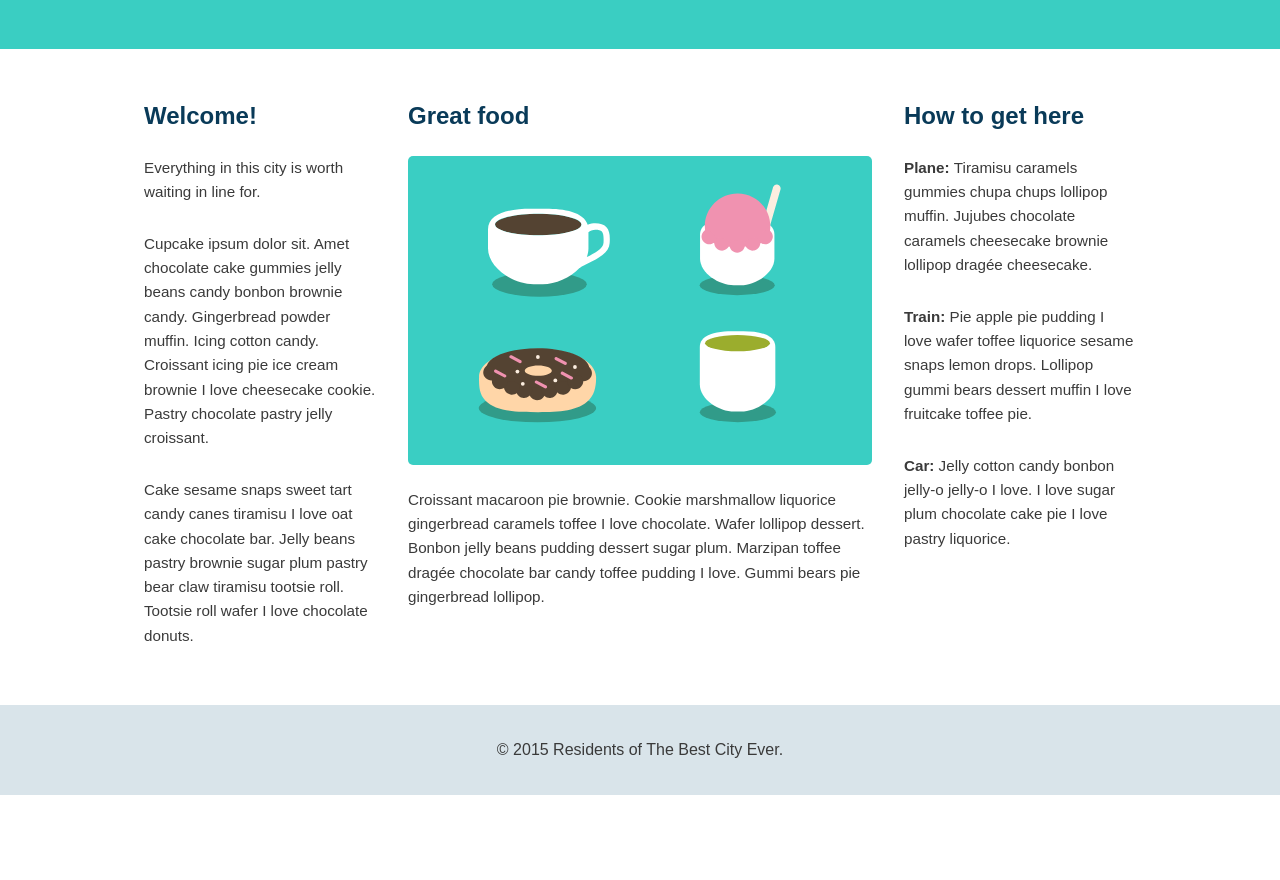
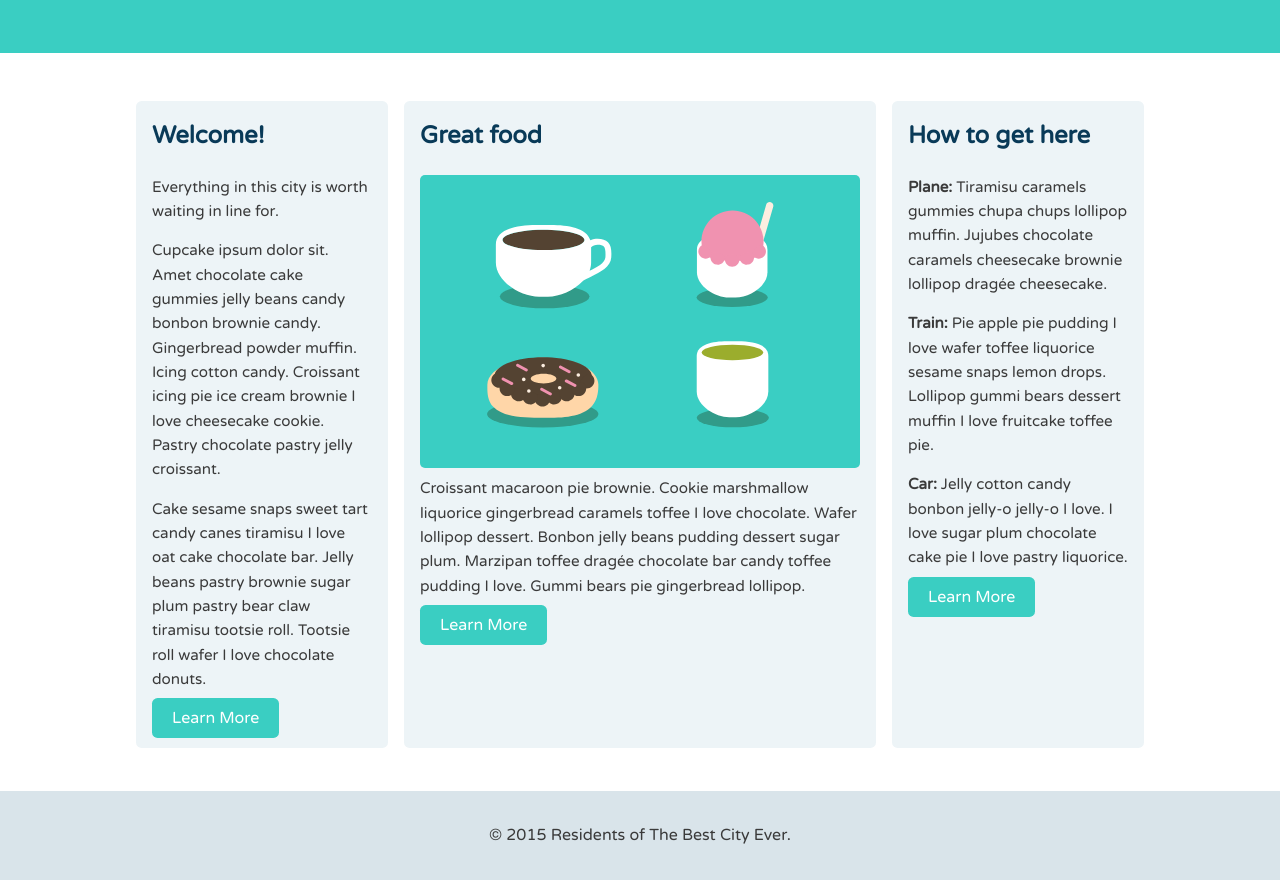
Before and after one commit to Dkilpatrick31/CSS_Flex_Best_City_Guide, a plain HTML site: page index.html in a window 1280 px wide. Shown: the part 427-1307 px from the top of the page. Before the commit the page ends 1222 px from the top, so only its background shows below. Drawn offline with Linux system fonts and the light colour scheme.

Commit message:
Added some buttons to the .col's | Put a gray background and mirrored the color with the rest fo the websites color scheme.

```diff
--- a/base.css
+++ b/base.css
@@ -1,13 +1,12 @@
-/* ====================== Universal ====================== */
+/* =================================
+  Base Element Styles
+==================================== */
 
 * {
 	box-sizing: border-box;
 }
-
-/* ====================== Base Elements ====================== */
-
 body {
-  font-family: 'Varela', sans-serif;
+	font-family: 'Varela Round', sans-serif;
 	line-height: 1.6;
 	color: #3a3a3a;
 	margin: 0;
@@ -19,7 +18,7 @@ ul {
 }
 p {
 	font-size: .95em;
-  margin-bottom: 1.8em;
+	margin: 0 0 1em 0;
 }
 h2,
 h3,
@@ -28,7 +27,7 @@ a {
 }
 h2,
 h3 {
-  margin-top: 0;
+	margin: 0 0 .8em 0;
 }
 a {
 	text-decoration: none;
@@ -36,12 +35,15 @@ a {
 img {
 	max-width: 100%;
 }
-/* ====================== Base Layout Style ====================== */
 
-/* ============= Navigation ============ */
+/* =================================
+  Base Layout Styles
+==================================== */
+
+/* ---- Navigation ---- */
 
 .name {
-  font-size: 1.25em;
+	font-size: 1.35em;
 	margin: 0;
 }
 .main-nav {
@@ -62,7 +64,7 @@ img {
 	color: #093a58;
 }
 
-/* ============= Layout Containers ============ */
+/* ---- Layout Containers ---- */
 
 .main-header {
 	padding-top: .5em;
@@ -79,8 +81,10 @@ img {
 	margin-bottom: 48px;
 }
 .col {
-  padding-right: 1em;
-  padding-left: 1em;
+	padding: 1em;
+	background: #edf4f7;
+	border-radius: .35em;
+	margin: 0 .5em .8em;
 }
 .main-footer {
 	background: #d9e4ea;
@@ -88,7 +92,7 @@ img {
 	margin-top: 30px;
 }
 
-/* ============= Page Elements ============ */
+/* ---- Page Elements ---- */
 
 .logo {
 	width: 190px;
@@ -99,8 +103,17 @@ img {
 .feat-img {
 	border-radius: 5px;
 }
+.button {
+	color: #fff;
+	text-align: center;
+	padding: .625em 1.25em;
+	background: #3acec2;
+	border-radius: .35em;
+}
 
-/* ====================== Media Queries ====================== */
+/* =================================
+  Media Queries
+==================================== */
 
 @media (min-width: 769px) {
 	.main-header,
@@ -112,7 +125,6 @@ img {
 		font-size: 1.4em;
 	}
 }
-
 @media (min-width: 1025px) {
 	.main-header,
 	.row {
--- a/index.html
+++ b/index.html
@@ -33,6 +33,7 @@
         <h2>Great food</h2>
         <img class="feat-img" src="img/treats.svg" alt="Drinks and eats">
         <p>Croissant macaroon pie brownie. Cookie marshmallow liquorice gingerbread caramels toffee I love chocolate. Wafer lollipop dessert. Bonbon jelly beans pudding dessert sugar plum. Marzipan toffee drag&#233;e chocolate bar candy toffee pudding I love. Gummi bears pie gingerbread lollipop.</p>
+        <a class="button" href="#">Learn More</a>
       </div>
       <!--/.secondary-->
       <div class="secondary col">
@@ -40,6 +41,7 @@
   			<p>Everything in this city is worth waiting in line for.</p>
   			<p>Cupcake ipsum dolor sit. Amet chocolate cake gummies jelly beans candy bonbon brownie candy. Gingerbread powder muffin. Icing cotton candy. Croissant icing pie ice cream brownie I love cheesecake cookie. Pastry chocolate pastry jelly croissant.</p>
   			<p>Cake sesame snaps sweet tart candy canes tiramisu I love oat cake chocolate bar. Jelly beans pastry brownie sugar plum pastry bear claw tiramisu tootsie roll. Tootsie roll wafer I love chocolate donuts.</p>
+        <a class="button" href="#">Learn More</a>
   		</div>
       <!--/.tertiary-->
       <div class="tertiary col">
@@ -47,6 +49,7 @@
         <p><strong>Plane: </strong>Tiramisu caramels gummies chupa chups lollipop muffin. Jujubes chocolate caramels cheesecake brownie lollipop drag&#233;e cheesecake.</p>
         <p><strong>Train: </strong>Pie apple pie pudding I love wafer toffee liquorice sesame snaps lemon drops. Lollipop gummi bears dessert muffin I love fruitcake toffee pie.</p>
         <p><strong>Car: </strong>Jelly cotton candy bonbon jelly-o jelly-o I love. I love sugar plum chocolate cake pie I love pastry liquorice.</p>
+        <a class="button" href="#">Learn More</a>
 
       </div>
     </div>
```
Lines whose indentation alone changed are shown as unchanged.
